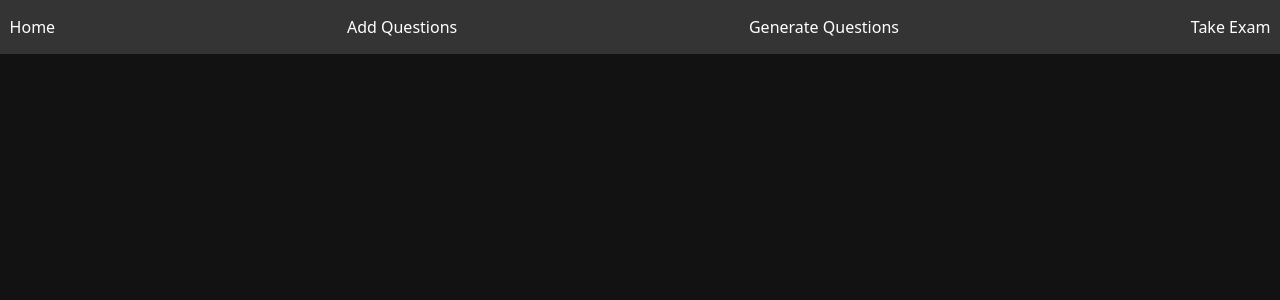
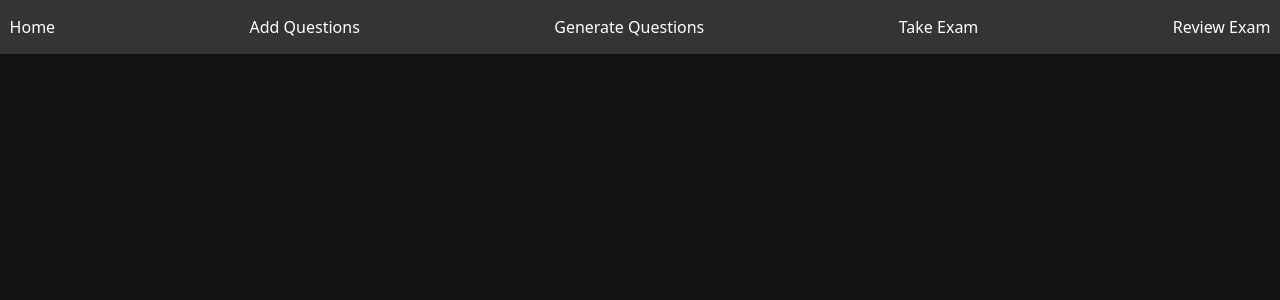
Before and after one commit to Espadv69/Course-2025, a React (Vite) app in the folder Quiz-App/: page / in a window 1280 px wide. Shown: the top 300 px of the page. Built offline with nearby package versions, Linux system fonts and the light colour scheme.

Commit message:
Add link to Review Exam in NavBar component

```diff
--- a/Quiz-App/src/components/NavBar.jsx
+++ b/Quiz-App/src/components/NavBar.jsx
@@ -17,6 +17,9 @@ const NavBar = () => {
       <Link to="/exam" className="nav-item">
         Take Exam
       </Link>
+      <Link to="/review" className="nav-item">
+        Review Exam
+      </Link>
     </nav>
   )
 }
```
